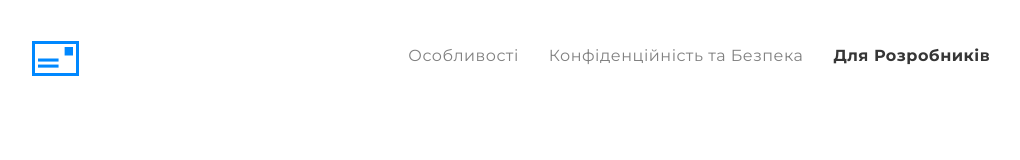
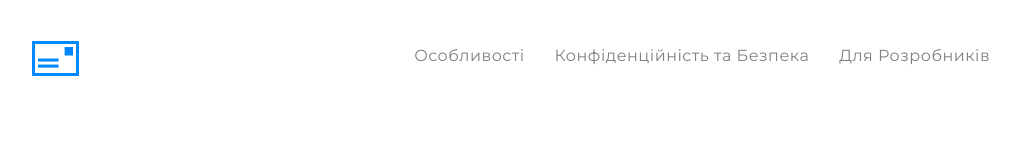
Before and after one commit to MaximStarykh/MaximStarykh.github.io, a plain HTML site: page index.html in a window 1280 px wide. Shown: the top 160 px of the page, without its empty margins (134-1154 px from the left). Drawn offline with Linux system fonts and the light colour scheme.

Commit message:
Update index.html

```diff
--- a/index.html
+++ b/index.html
@@ -25,7 +25,7 @@
                 <ul class="menu">
                     <li><a class="butt" href="features.html">Особливості</a></li>
                     <li><a class="butt" href="privacy.html">Конфіденційність та Безпека</a></li>
-                    <li><a class="butt_bold" href="js/dev.html">Для Розробників</a></li>
+                    <li><a class="butt" href="js/dev.html">Для Розробників</a></li>
                 </ul>
             </nav>
         </div>
```
